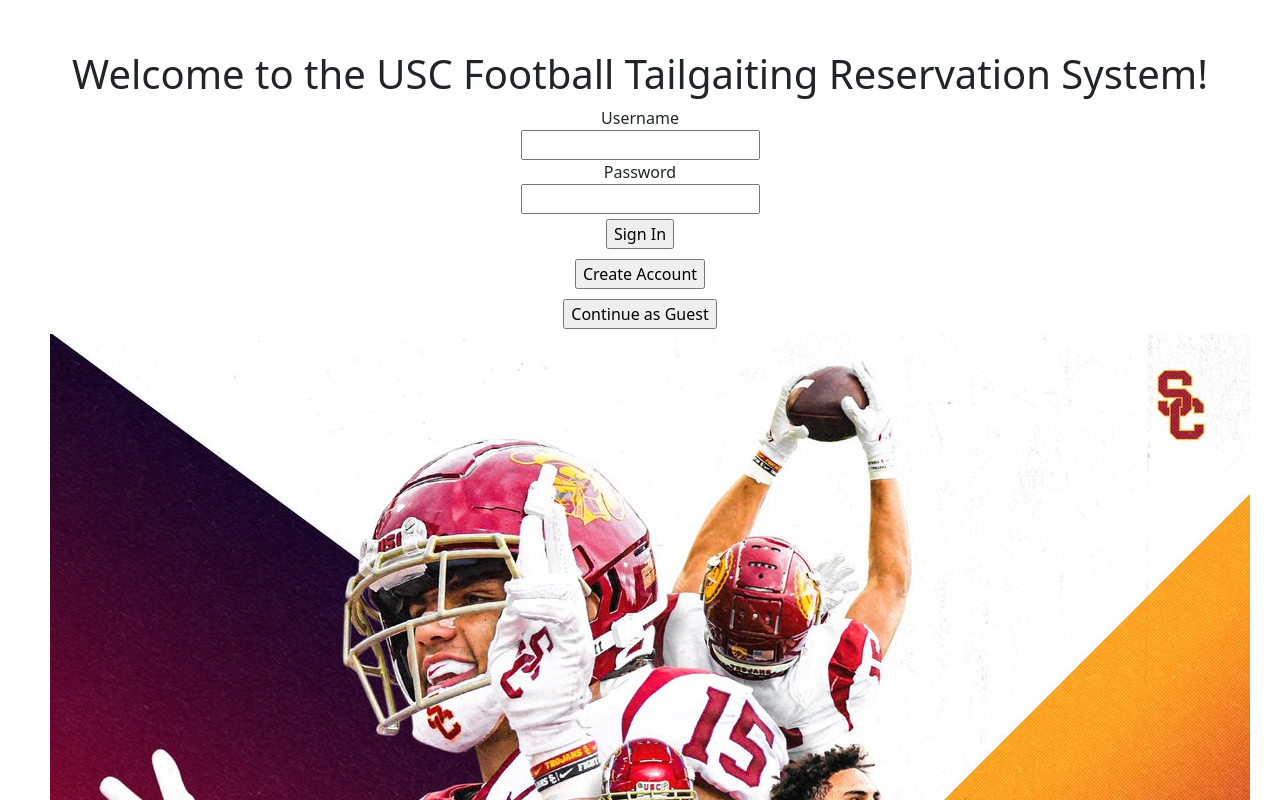
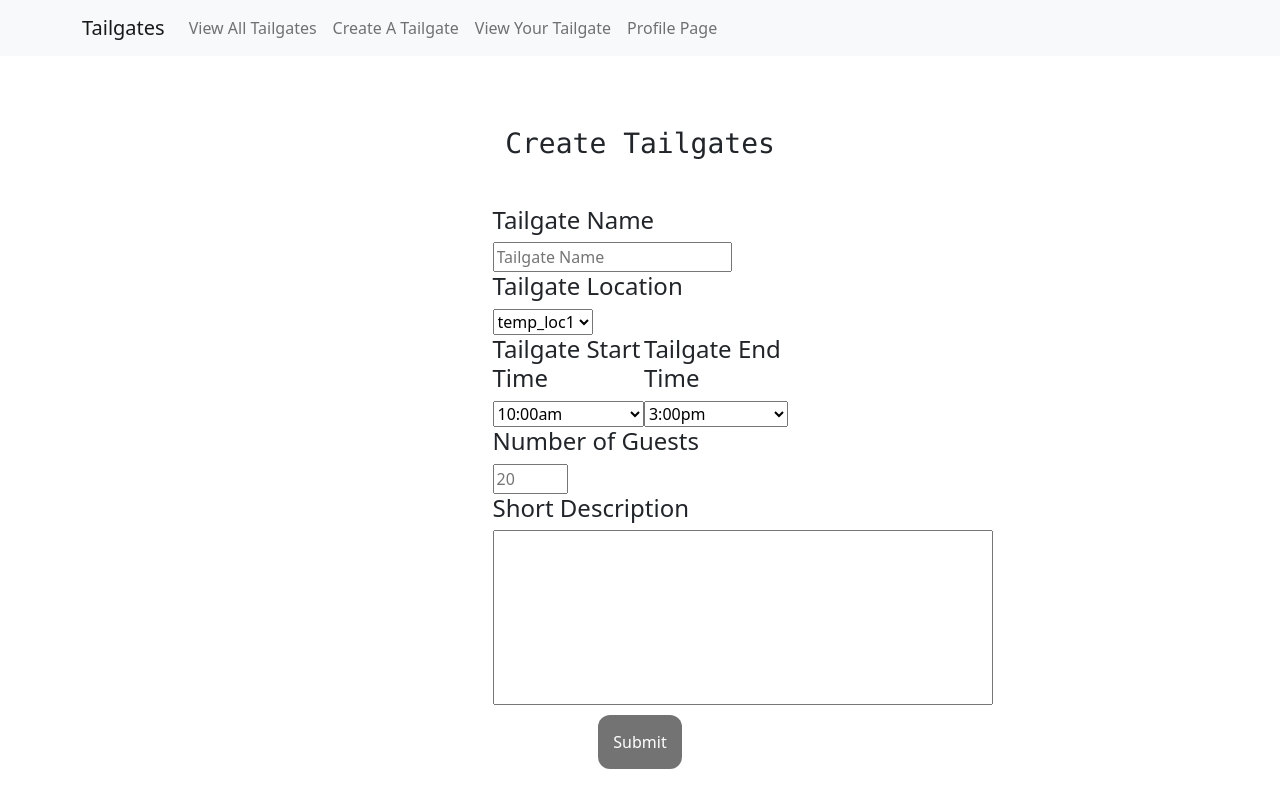
Before and after one commit to yazanawad/tailgateFrontEnd, a React (Create React App) app in the folder tailgate/: page /createTailgates in a window 1280 px wide. Shown: the top 800 px of the page. Built offline with nearby package versions, Linux system fonts and the light colour scheme.

Commit message:
leave button

```diff
--- a/tailgate/src/App.js
+++ b/tailgate/src/App.js
@@ -46,7 +46,7 @@ function HeaderNav() {
 }
 
 function App() {
-  const [login, setLogin] = useState(false);
+  const [login, setLogin] = useState(true);
   const userID = useRef(-1);
   // router if user is not loggedIn
   if (!login) {
--- a/tailgate/src/components/guestTailgate.jsx
+++ b/tailgate/src/components/guestTailgate.jsx
@@ -1,10 +1,9 @@
 import "./componentStyle/guestTailgate.css";
 
 export default function GuestTailgate(props) {
-  const { tailgateName, time, location, spots, message } = props.tailgateInfo;
-  const { navigate } = props;
+  const { time, location, spots, message } = props.tailgateInfo;
   return (
-    <div onClick={() => navigate(tailgateName)} className="box">
+    <div className="box">
       <h3>
         {location}, {time}
       </h3>
--- a/tailgate/src/pages/Guest/ViewGuestTailgate.jsx
+++ b/tailgate/src/pages/Guest/ViewGuestTailgate.jsx
@@ -12,12 +12,6 @@ export default function ViewGuestTailgate(props) {
         message:
           "Fun tailgate",
       });
-    let navigate = useNavigate();
-    const { setLogin } = props;
-    const handleCreate = (e) => {
-      e.preventDefault();
-      navigate("/");
-    };
 
     return (
       <div className="contain">
```
